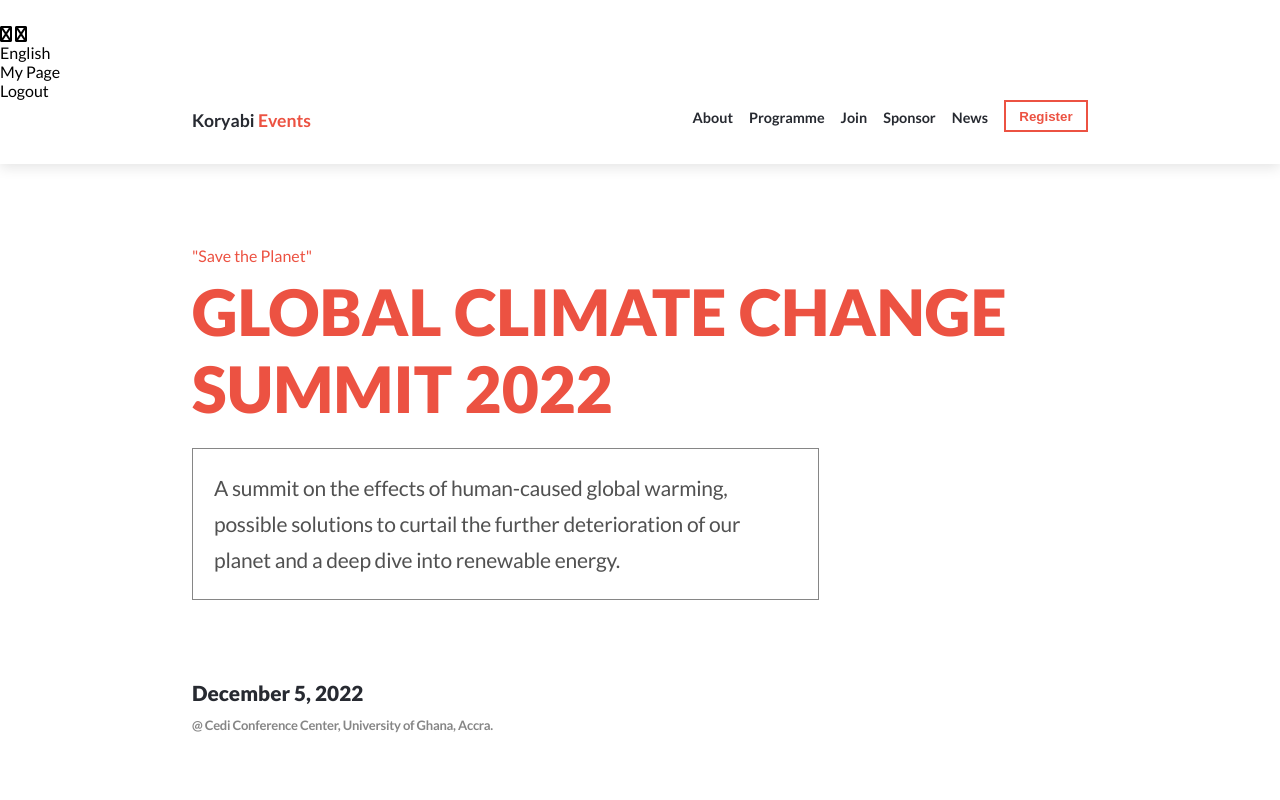
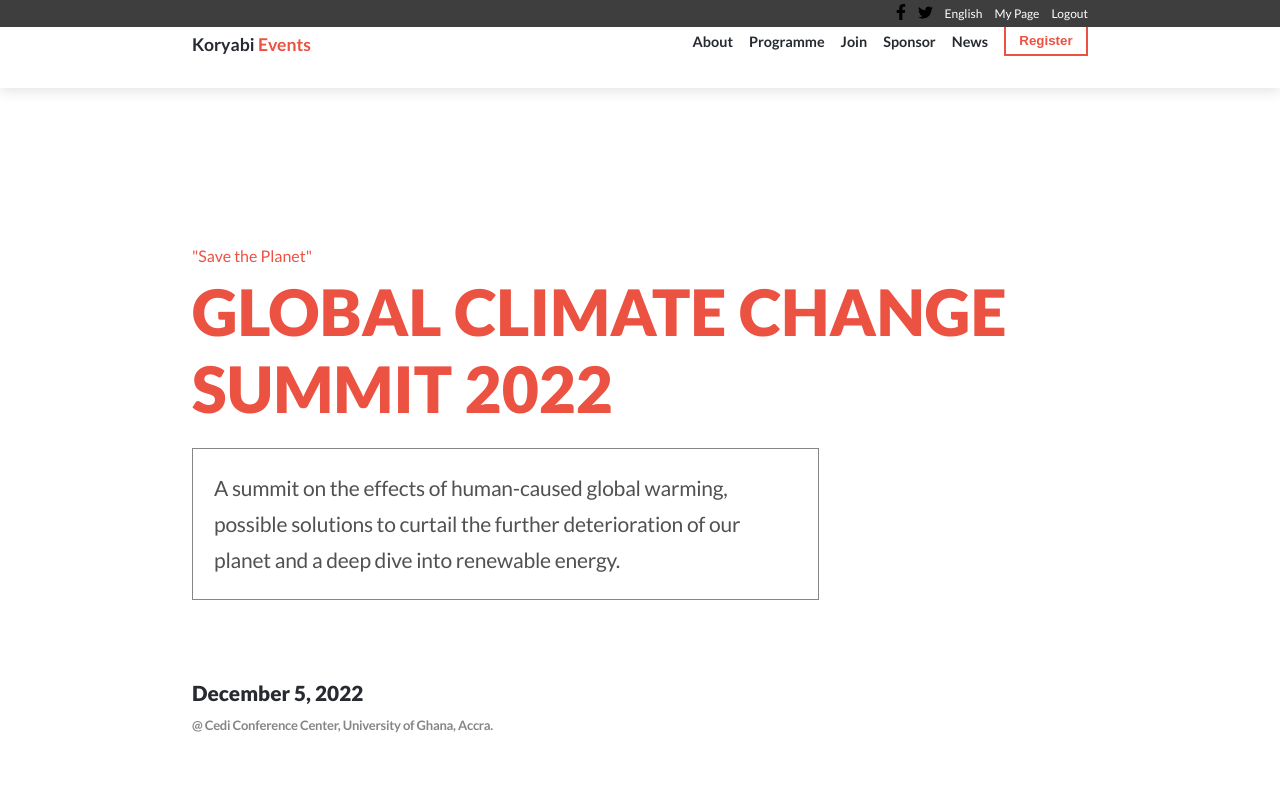
Before and after one commit to michaelamponsah/koryabi-events, a website with bundled scripts: page index.html in a window 1280 px wide. Shown: the top 800 px of the page. Built offline with nearby package versions, Linux system fonts and the light colour scheme.

Commit message:
Add markup and styling for top navbar

```diff
--- a/css/styles.css
+++ b/css/styles.css
@@ -173,6 +173,34 @@ body {
   z-index: 99;
   width: 100%;
   background-color: #fff;
+}
+
+.toolbar--top-nav-wrapper {
+  position: absolute;
+  top: 0;
+  left: 0;
+  width: 100%;
+  background: #3e3e3e;
+  padding: 0.25em 0;
+}
+
+.toolbar--top-nav {
+  display: flex;
+  justify-content: flex-end;
+  align-items: center;
+
+}
+
+.top-nav--item {
+  margin-left: 1em;
+  font-weight: 400;
+  font-size: 12px;
+  line-height: 14px;
+  color: #fff;
+}
+
+.top-nav--item:hover {
+  cursor: pointer;
 }
 
 .logo-burger-wrapper {
--- a/index.html
+++ b/index.html
@@ -18,13 +18,17 @@
 
     </div>
     <div class="toolbar">
-      <ul>
-        <i class="fa-solid fa-facebook-f"></i>
-        <i class="fa-solid fa-twitter"></i>
-        <li>English</li>
-        <li>My Page</li>
-        <li>Logout</li>
-      </ul>
+      <div class="toolbar--top-nav-wrapper">
+        <ul class="container toolbar--top-nav">
+          <li class="top-nav--item"><img src="./assets/icons/facebook-f.svg" alt="facebook brand-icon" width="10px"
+              height="10px"></li>
+          <li class="top-nav--item"><img src="./assets/icons/twitter.svg" alt="twitter brand-icon" width="15px"
+              height="15px"></li>
+          <li class="top-nav--item">English</li>
+          <li class="top-nav--item">My Page</li>
+          <li class="top-nav--item">Logout</li>
+        </ul>
+      </div>
       <div class="logo-burger-wrapper container">
         <div class="hamburger-icon">
           <i class="fa-solid fa-bars icon mobile-menu nav-toggler-btn" data-nav-menu-btn></i>
```
